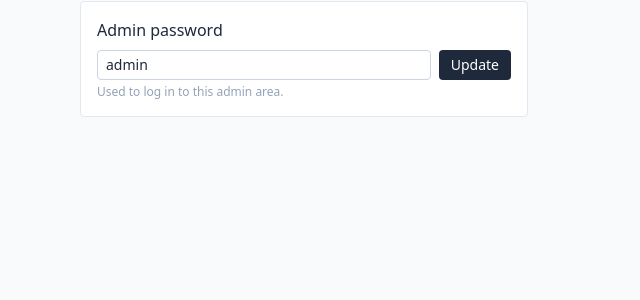
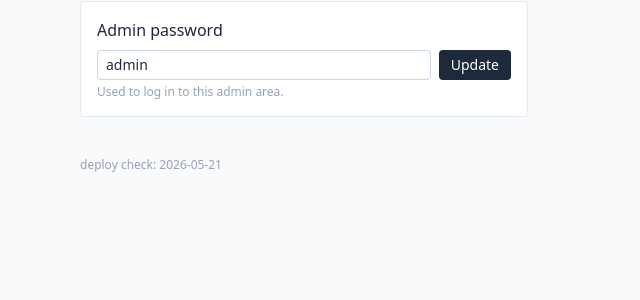
Before and after one commit to DucatiNorthEurope/ducati-forecast, a Flask app: page /admin/dealers in a window 1280 px wide. Shown: the part 226-526 px from the top of the page, without its empty margins (0-640 px from the left). Run offline with Flask 3, Linux system fonts and the light colour scheme; the visitor is signed in with stand-in values (Sample User, id 1); data comes from the database, SQL or seed files in the repository; data that the repository does not hold is empty; some libraries are stand-ins or nearby versions.

Commit message:
Add deploy-check footer marker
Temporary visible marker on every page to confirm which branch Vercel
is deploying. Remove after verification.

Co-Authored-By: Claude Opus 4.7 (1M context) <noreply@anthropic.com>

```diff
--- a/app/templates/base.html
+++ b/app/templates/base.html
@@ -42,5 +42,8 @@
     {% endwith %}
     {% block content %}{% endblock %}
   </main>
+  <footer class="max-w-6xl mx-auto px-4 py-4 text-xs text-slate-400">
+    deploy check: 2026-05-21
+  </footer>
 </body>
 </html>
```
